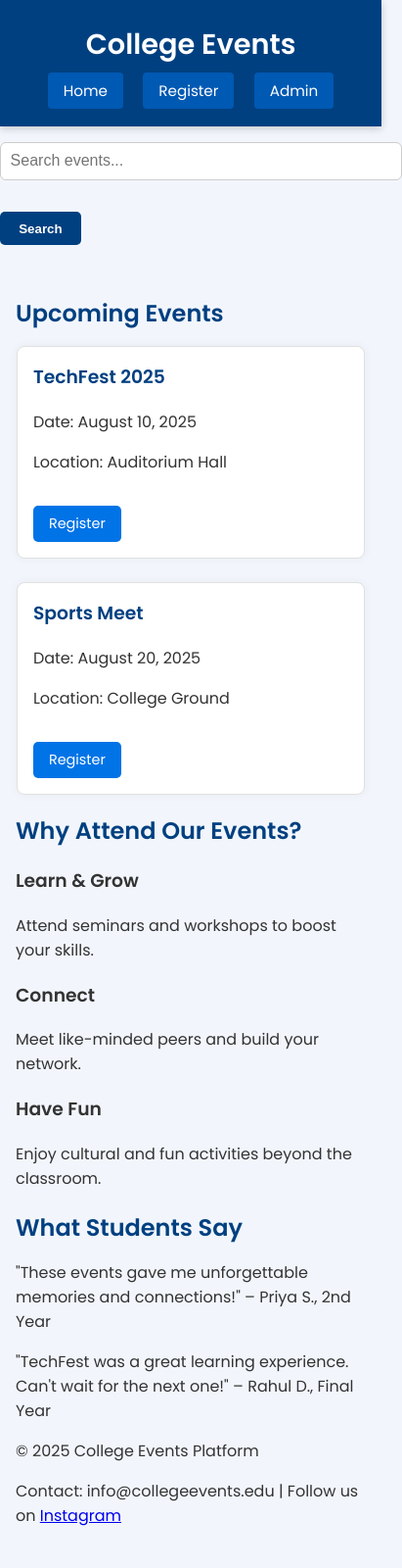
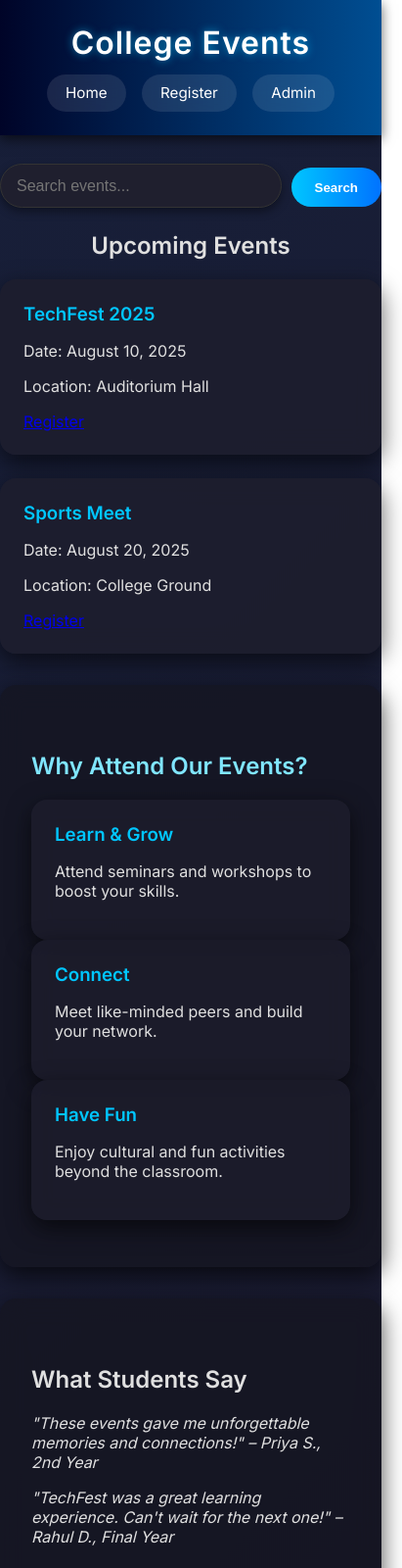
Before and after one commit to Amaansayyed0513/College-event, a plain HTML site: page index.html in a window 390 px wide. Shown: the top 1600 px of the page at 98% size, 411 px wide, since content can reach past the window. Drawn offline with Linux system fonts and the light colour scheme.

Commit message:
Update style.css

```diff
--- a/style.css
+++ b/style.css
@@ -1,27 +1,45 @@
 /* === Global Styles === */
-@import url('https://fonts.googleapis.com/css2?family=Poppins:wght@400;600&display=swap');
+@import url('https://fonts.googleapis.com/css2?family=Inter:wght@400;600&display=swap');
 
 body {
-  font-family: 'Poppins', sans-serif;
+  font-family: 'Inter', sans-serif;
   margin: 0;
   padding: 0;
-  background: #f2f6fc;
-  color: #333;
+  min-height: 100vh;
+  color: #e0e0e0;
+
+  /* 🔥 Animated Gradient Background */
+  background: linear-gradient(-45deg, #0f0f1a, #1a1a2e, #16213e, #0d1b2a);
+  background-size: 400% 400%;
+  animation: gradientMove 15s ease infinite;
 }
 
+@keyframes gradientMove {
+  0% { background-position: 0% 50%; }
+  50% { background-position: 100% 50%; }
+  100% { background-position: 0% 50%; }
+}
+
+/* === Header === */
 header {
-  background: #004080;
+  background: linear-gradient(90deg, #000428, #004e92);
   color: #fff;
   padding: 1.5rem 1rem;
   text-align: center;
-  box-shadow: 0 2px 8px rgba(0, 0, 0, 0.2);
+  box-shadow: 0 4px 12px rgba(0, 0, 0, 0.6);
+  position: sticky;
+  top: 0;
+  z-index: 1000;
 }
 
 header h1 {
   margin: 0;
-  font-size: 1.8rem;
+  font-size: 2rem;
+  letter-spacing: 1px;
+  text-shadow: 0 0 8px rgba(0, 198, 255, 0.6);
 }
 
+/* === Navigation === */
 nav {
   margin-top: 0.8rem;
 }
@@ -29,47 +47,124 @@ nav {
 nav a,
 nav button {
   margin: 0 0.5rem;
-  padding: 0.5rem 1rem;
+  padding: 0.6rem 1.2rem;
   color: #fff;
-  background-color: #0059b3;
+  background: rgba(255, 255, 255, 0.1);
   border: none;
-  border-radius: 4px;
+  border-radius: 25px;
   text-decoration: none;
   font-size: 0.95rem;
-  transition: background 0.3s ease;
+  transition: all 0.3s ease;
   cursor: pointer;
+  backdrop-filter: blur(8px);
 }
 
 nav a:hover,
 nav button:hover {
-  background-color: #0073e6;
+  background: rgba(255, 255, 255, 0.25);
+  transform: translateY(-2px);
 }
 
-/* === Main Layout === */
-main {
-  padding: 2rem 1rem;
-  max-width: 900px;
-  margin: auto;
+/* === Section Card (Glass Effect) === */
+.section {
+  background: rgba(25, 25, 35, 0.7);
+  border-radius: 16px;
+  padding: 2rem;
+  max-width: 1000px;
+  margin: 2rem auto;
+  box-shadow: 0 8px 25px rgba(0,0,0,0.6);
+  backdrop-filter: blur(12px);
+  text-align: center;
 }
 
-h2 {
-  color: #004080;
+.section h2 {
+  color: #80e6ff;
   margin-bottom: 1rem;
+  font-size: 1.6rem;
+  text-shadow: 0 0 10px rgba(0,198,255,0.4);
+}
+.center-title {
+  text-align: center;
+
 }
 
-/* === Forms === */
+/* === Event Cards (used also in Why Attend) === */
+.event-list {
+  display: grid;
+  grid-template-columns: repeat(auto-fit, minmax(280px, 1fr));
+  gap: 1.5rem;
+}
+
+.event-card,
+.why-attend .card {
+  background: rgba(30, 30, 45, 0.85);
+  border-radius: 16px;
+  padding: 1.5rem;
+  box-shadow: 0 8px 25px rgba(0,0,0,0.6);
+  backdrop-filter: blur(12px);
+  transition: transform 0.3s, box-shadow 0.3s;
+}
+
+.event-card:hover,
+.why-attend .card:hover {
+  transform: translateY(-8px) scale(1.02);
+  box-shadow: 0 15px 35px rgba(0,0,0,0.9);
+}
+
+.event-card h3,
+.why-attend .card h3 {
+  margin: 0 0 0.5rem;
+  color: #00c6ff;
+}
+
+/* === Why Attend Section === */
+.why-attend {
+  background: rgba(20, 20, 30, 0.7);
+  border-radius: 16px;
+  padding: 3rem 2rem;
+  max-width: 1100px;
+  margin: 2rem auto;
+  box-shadow: 0 8px 25px rgba(0,0,0,0.7);
+  backdrop-filter: blur(12px);
+}
+
+.why-attend h2 {
+  color: #80e6ff;
+}
+
+/* === Testimonials === */
+.testimonials {
+  background: rgba(20, 20, 30, 0.7);
+  border-radius: 16px;
+  padding: 3rem 2rem;
+  max-width: 900px;
+  margin: 2rem auto;
+  box-shadow: 0 8px 25px rgba(0,0,0,0.7);
+  backdrop-filter: blur(12px);
+}
+
+.testimonials p {
+  font-style: italic;
+  margin-top: 1rem;
+  color: #e0e0e0;
+}
+
+/* === Forms (Login, Register, Dashboard) === */
 form {
-  background: #fff;
-  padding: 1.5rem;
-  border-radius: 8px;
-  box-shadow: 0 0 10px rgba(0,0,0,0.05);
-  margin-bottom: 2rem;
+  display: flex;
+  flex-direction: column;
+  gap: 1rem;
+  background: rgba(20, 20, 30, 0.6);
+  padding: 2rem;
+  border-radius: 16px;
+  box-shadow: 0 6px 20px rgba(0, 0, 0, 0.7);
+  backdrop-filter: blur(10px);
 }
 
 label {
-  display: block;
-  margin-bottom: 1rem;
-  font-weight: 500;
+  font-weight: 600;
+  color: #80e6ff;
+  text-align: left;
 }
 
 input[type="text"],
@@ -77,171 +172,231 @@ input[type="email"],
 input[type="password"],
 input[type="date"] {
   width: 100%;
-  padding: 0.75rem;
-  margin-top: 0.4rem;
-  border: 1px solid #ccc;
-  border-radius: 6px;
-  font-size: 0.95rem;
-  transition: border-color 0.3s;
+  padding: 0.8rem;
+  margin-top: 0.3rem;
+  background: #1f1f2e;
+  border: 1px solid #444;
+  border-radius: 8px;
+  color: #fff;
+  font-size: 1rem;
+  transition: border-color 0.3s, box-shadow 0.3s;
 }
 
 input:focus {
-  border-color: #0073e6;
+  border-color: #00c6ff;
   outline: none;
+  box-shadow: 0 0 8px rgba(0,198,255,0.4);
 }
 
-button[type="submit"],
-button {
-  width: fit-content;
-  background-color: #004080;
+/* === Buttons (Global + Dashboard + Navbar Logout) === */
+button,
+.btn,
+#eventForm button,
+#changePassForm button,
+#exportCsvBtn,
+#logoutBtn {
+  background: linear-gradient(90deg, #00c6ff, #0072ff);
   color: white;
-  padding: 0.6rem 1.2rem;
+  padding: 0.7rem 1.5rem;
   border: none;
-  border-radius: 5px;
+  border-radius: 25px;
   cursor: pointer;
   font-weight: 600;
-  transition: background 0.3s ease;
+  transition: all 0.3s ease;
+  margin-top: 0.5rem;
+  display: inline-block;
 }
 
-button:hover {
-  background-color: #0066cc;
+button:hover,
+.btn:hover,
+#eventForm button:hover,
+#changePassForm button:hover,
+#exportCsvBtn:hover,
+#logoutBtn:hover {
+  transform: translateY(-2px) scale(1.05);
+  box-shadow: 0 0 15px rgba(0,198,255,0.6);
 }
 
-/* === Events on Home Page === */
-.event-list {
-  display: flex;
-  flex-wrap: wrap;
-  gap: 1.5rem;
-  justify-content: center;
-}
-
-.event-card {
-  background: white;
-  border: 1px solid #e0e0e0;
-  border-radius: 8px;
-  padding: 1rem;
-  width: 250px;
-  box-shadow: 0 0 10px rgba(0,0,0,0.05);
-  transition: transform 0.2s;
-}
-
-.event-card:hover {
-  transform: translateY(-5px);
-}
-
-.event-card h3 {
-  margin-top: 0;
-  color: #004080;
-}
-
-.event-card a,
-.event-card button {
-  margin-top: 1rem;
-  display: inline-block;
-  background: #0073e6;
-  color: white;
-  padding: 0.5rem 1rem;
-  text-align: center;
-  text-decoration: none;
-  border-radius: 5px;
-  font-size: 0.9rem;
-}
-
-.event-card a:hover {
-  background: #005bb5;
-}
-
-/* === Table Styles === */
+/* === Table (Admin Registrations) === */
 table {
   width: 100%;
   border-collapse: collapse;
   margin-top: 1rem;
-  background: #fff;
-  box-shadow: 0 0 10px rgba(0,0,0,0.05);
-  border-radius: 6px;
+  background: rgba(30, 30, 40, 0.9);
+  box-shadow: 0 6px 20px rgba(0,0,0,0.6);
+  border-radius: 12px;
   overflow: hidden;
+  color: #eee;
 }
 
 th, td {
-  padding: 0.75rem;
+  padding: 0.9rem;
   text-align: center;
-  border-bottom: 1px solid #ddd;
+  border-bottom: 1px solid #444;
 }
 
 th {
-  background-color: #004080;
-  color: white;
+  background: linear-gradient(90deg, #000428, #004e92);
+  color: #fff;
 }
 
 tr:nth-child(even) {
-  background-color: #f2f6fc;
+  background-color: rgba(255, 255, 255, 0.05);
 }
 
-tr:hover {
-  background-color: #e8f0ff;
+/* === Search Bar (if used) === */
+.search-container {
+  display: flex;
+  justify-content: center;
+  align-items: center;
+  gap: 10px;
+  margin: 1.5rem auto;
+  width: 100%;
+  max-width: 600px;
 }
 
-/* === Feedback Messages === */
-#successMessage,
-#loginError,
-#changePassMsg {
-  text-align: center;
-  margin-top: 1rem;
-  font-weight: 500;
+#searchInput {
+  flex: 1;
+  padding: 0.8rem 1rem;
+  border: 1px solid #333;
+  border-radius: 25px;
+  background: #1f1f2e;
+  color: #fff;
+  font-size: 1rem;
+  box-shadow: 0 4px 10px rgba(0,0,0,0.4);
 }
 
-#successMessage {
-  color: green;
-}
-
-#loginError,
-#changePassMsg.red {
-  color: red;
-}
-
-#changePassMsg.green {
-  color: green;
-}
-
-/* === Search Bar === */
-#searchInput {
-  width: 100%;
-  max-width: 400px;
-  display: block;
-  margin: 1rem auto 2rem;
-  padding: 0.6rem;
-  font-size: 1rem;
-  border: 1px solid #ccc;
-  border-radius: 6px;
+#searchBtn {
+  padding: 0.8rem 1.5rem;
+  border: none;
+  border-radius: 25px;
+  background: linear-gradient(90deg, #00c6ff, #0072ff);
+  color: #fff;
+  font-weight: 600;
+  cursor: pointer;
   transition: 0.3s;
 }
 
-#searchInput:focus {
-  border-color: #0073e6;
-  outline: none;
+#searchBtn:hover {
+  transform: scale(1.05);
+  box-shadow: 0 0 12px rgba(0,198,255,0.7);
 }
-#searchButton {
-  display: block;
-  width: fit-content;
-  margin: 0 auto;
-  padding: 0.6rem 1.2rem;
-  background-color: #004080;
-  color: white;
-  border: none;
-  border-radius: 5px;
-  cursor: pointer;
-  font-weight: 600;
-  transition: background 0.3s ease;
+
+/* === Footer === */
+footer {
+  text-align: center;
+  padding: 1rem;
+  background: rgba(0, 0, 0, 0.6);
+  color: #ccc;
+  border-top: 1px solid rgba(255,255,255,0.1);
+}
+
+footer a {
+  color: #80e6ff;
+  text-decoration: underline;
+}
+
+footer a:hover {
+  color: #fff;
 }
 
 /* === Responsive === */
 @media screen and (max-width: 768px) {
   .event-list {
-    flex-direction: column;
-    align-items: center;
+    grid-template-columns: 1fr;
   }
 
-  .event-card {
-    width: 90%;
+  nav {
+    display: flex;
+    flex-wrap: wrap;
+    justify-content: center;
   }
 }
+/* === Register Page Enhancements === */
+.register-section {
+  max-width: 500px;
+  margin: 3rem auto;
+  padding: 2.5rem;
+  background: rgba(20, 20, 30, 0.7);
+  border-radius: 18px;
+  box-shadow: 0 12px 30px rgba(0,0,0,0.8);
+  backdrop-filter: blur(12px);
+  animation: fadeInUp 1s ease;
+}
+
+.register-section h2 {
+  text-align: center;
+  color: #80e6ff;
+  margin-bottom: 1.5rem;
+  font-size: 1.8rem;
+  text-shadow: 0 0 12px rgba(0,198,255,0.6);
+}
+
+/* Labels */
+.register-section label {
+  font-weight: 600;
+  color: #80e6ff;
+  margin-bottom: 0.4rem;
+  display: block;
+}
+
+/* Inputs */
+.register-section input {
+  width: 100%;
+  padding: 0.9rem 1rem;
+  margin-bottom: 1rem;
+  background: rgba(30,30,45,0.9);
+  border: 1px solid #444;
+  border-radius: 10px;
+  color: #fff;
+  font-size: 1rem;
+  transition: border-color 0.3s, box-shadow 0.3s, transform 0.2s;
+}
+
+.register-section input:focus {
+  border-color: #00c6ff;
+  outline: none;
+  box-shadow: 0 0 12px rgba(0,198,255,0.5);
+  transform: scale(1.02);
+}
+
+/* Button */
+.register-section button {
+  width: 100%;
+  padding: 0.9rem;
+  font-size: 1.1rem;
+  border-radius: 30px;
+  background: linear-gradient(90deg, #00c6ff, #0072ff);
+  color: #fff;
+  font-weight: 700;
+  cursor: pointer;
+  border: none;
+  transition: transform 0.2s, box-shadow 0.3s;
+}
+
+.register-section button:hover {
+  transform: scale(1.05);
+  box-shadow: 0 0 20px rgba(0,198,255,0.7);
+}
+
+/* Success Message */
+#successMessage {
+  margin-top: 1.2rem;
+  font-weight: 600;
+  color: #4dff88;
+  text-align: center;
+  text-shadow: 0 0 15px rgba(0,255,128,0.7);
+  display: none; /* JS shows it */
+}
+
+/* Smooth Fade-in */
+@keyframes fadeInUp {
+  from {
+    opacity: 0;
+    transform: translateY(40px);
+  }
+  to {
+    opacity: 1;
+    transform: translateY(0);
+  }
+}
```
